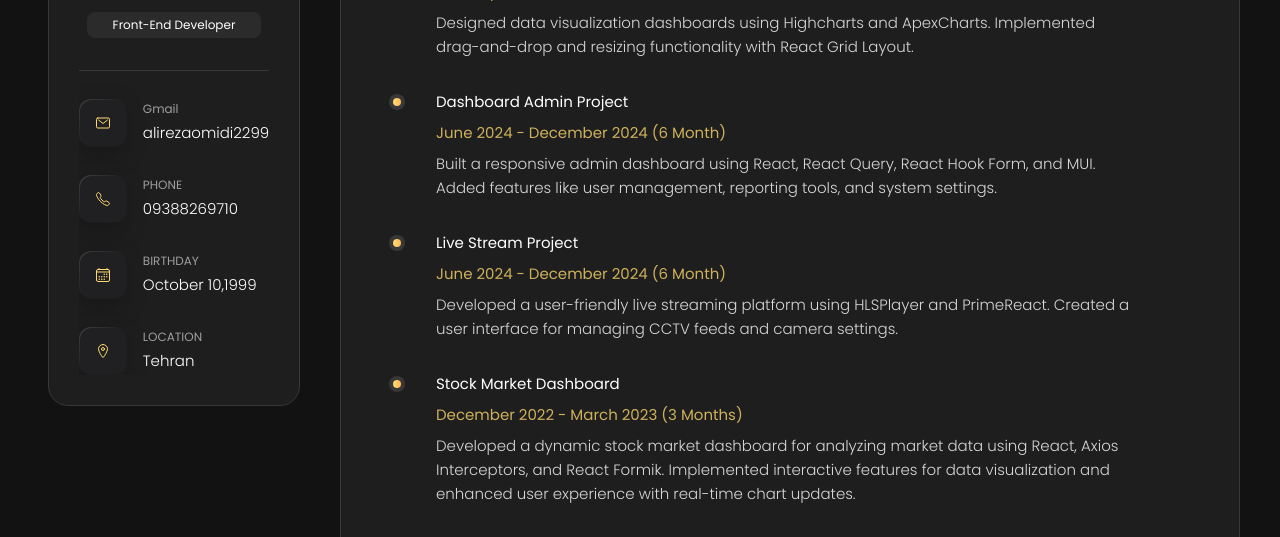
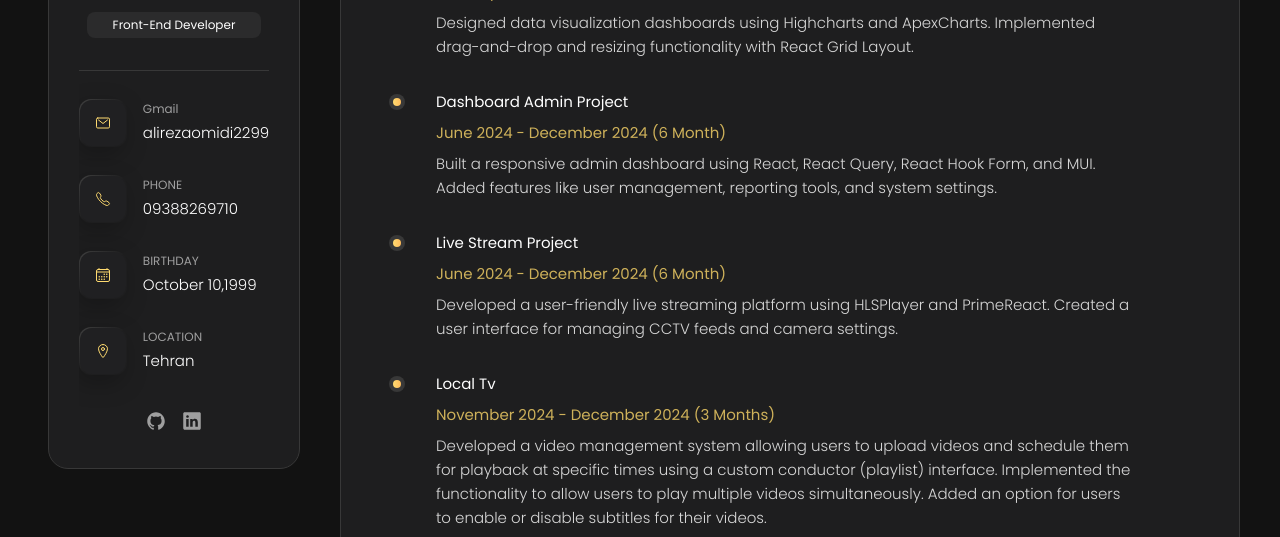
Before and after one commit to alirezaomidi1999/portfolio, a Next.js app: page /projects in a window 1280 px wide. Shown: the part 263-800 px from the top of the page. Built offline with nearby package versions, Linux system fonts and the light colour scheme.

Commit message:
add project to allprojects and workexperiens and add social media icons

```diff
--- a/src/components/projects/ProjectBox.tsx
+++ b/src/components/projects/ProjectBox.tsx
@@ -24,7 +24,7 @@ export default function ProjectBox({ src, alt, link }: ProjectItem) {
 
         <div className="absolute left-[50%] top-[50%] z-[5] -translate-x-1/2 -translate-y-1/2 rounded-[12px] bg-jet p-[18px] opacity-0 duration-transition-1 ease-transition-1 group-hover:opacity-100">
           {link !== "" ? (
-            <Link href={link}>
+            <Link href={link} target="_blank">
               <Icons.Eyeoutline className="text-orange-yellow-crayola" />
             </Link>
           ) : (
--- a/src/components/sidebar/Sidebar.tsx
+++ b/src/components/sidebar/Sidebar.tsx
@@ -4,7 +4,9 @@ import Image from "next/image";
 import SidebarItem from "./SidebarItem";
 import { useIsSmallScreen } from "@/hooks/UseIsSmallScreen";
 import { Icons } from "@/utils/Icons";
-import {sidebarInfo} from "@/data/sidebarInfo";
+import { sidebarInfo } from "@/data/sidebarInfo";
+import { IonIcon } from "@ionic/react";
+import Link from "next/link";
 
 export default function Sidebar() {
   const [showContacts, setShowContacts] = useState<boolean>(false);
@@ -56,7 +58,7 @@ export default function Sidebar() {
         <div
           className={`overflow-hidden duration-transition-2 ease-transition-2 ${
             showContacts
-              ? "h-[350px] pt-8 opacity-100 sm:h-[180px]"
+              ? "h-[430px] pt-8 xl:pt-0 opacity-100 sm:h-[280px]"
               : "h-0 opacity-0"
           } xl:h-auto xl:max-h-full xl:opacity-100`}
         >
@@ -71,6 +73,17 @@ export default function Sidebar() {
               />
             ))}
           </div>
+          <div className="pt-9">
+            <div className="h-[1px] w-full bg-jet xl:hidden"></div>
+            <div className="flex justify-start gap-4 pt-9 xl:justify-center xl:pt-0">
+              <Link href={"https://github.com/alirezaomidi1999"} target="_blank">
+                <Icons.LogoGithub className="size-5 cursor-pointer text-light-gray-70" />
+              </Link>
+              <Link href={"https://www.linkedin.com/in/alireza-omidi1999"} target="_blank">
+                <Icons.LogoLinkedin className="size-5 cursor-pointer text-light-gray-70" />
+              </Link>
+            </div>
+          </div>
         </div>
       </div>
     </aside>
--- a/src/data/allProjects.tsx
+++ b/src/data/allProjects.tsx
@@ -20,6 +20,12 @@ export const allProjects: TimeLineDetails[] = [
       "Developed a user-friendly live streaming platform using HLSPlayer and PrimeReact. Created a user interface for managing CCTV feeds and camera settings.",
   },
   {
+    title: "Local Tv",
+    year: "November 2024 - December 2024 (3 Months)",
+    description:
+      "Developed a video management system allowing users to upload videos and schedule them for playback at specific times using a custom conductor (playlist) interface. Implemented the functionality to allow users to play multiple videos simultaneously. Added an option for users to enable or disable subtitles for their videos.",
+  },
+  {
     title: "Stock Market Dashboard",
     year: "December 2022 - March 2023 (3 Months)",
     description:
--- a/src/data/workExperiences.tsx
+++ b/src/data/workExperiences.tsx
@@ -10,6 +10,7 @@ export const workExperiences: TimeLineDetails[] = [
       "Bi Dashboard",
       "Dashboard Admin Project",
       "Live Stream Project",
+      "Local Tv"
     ],
   },
   {
--- a/src/utils/Icons.tsx
+++ b/src/utils/Icons.tsx
@@ -23,6 +23,8 @@ import {
   colorPaletteOutline,
   chevronDownOutline,
   chevronUpOutline,
+  logoLinkedin,
+  logoGithub,
 } from "ionicons/icons";
 
 export const Icons = {
@@ -65,4 +67,10 @@ export const Icons = {
   ChevronUpOutline: (props: { className?: string }) => (
     <IonIcon icon={chevronUpOutline} {...props} />
   ),
+  LogoLinkedin: (props: { className?: string }) => (
+    <IonIcon icon={logoLinkedin} {...props} />
+  ),
+  LogoGithub: (props: { className?: string }) => (
+    <IonIcon icon={logoGithub} {...props} />
+  ),
 };
```
